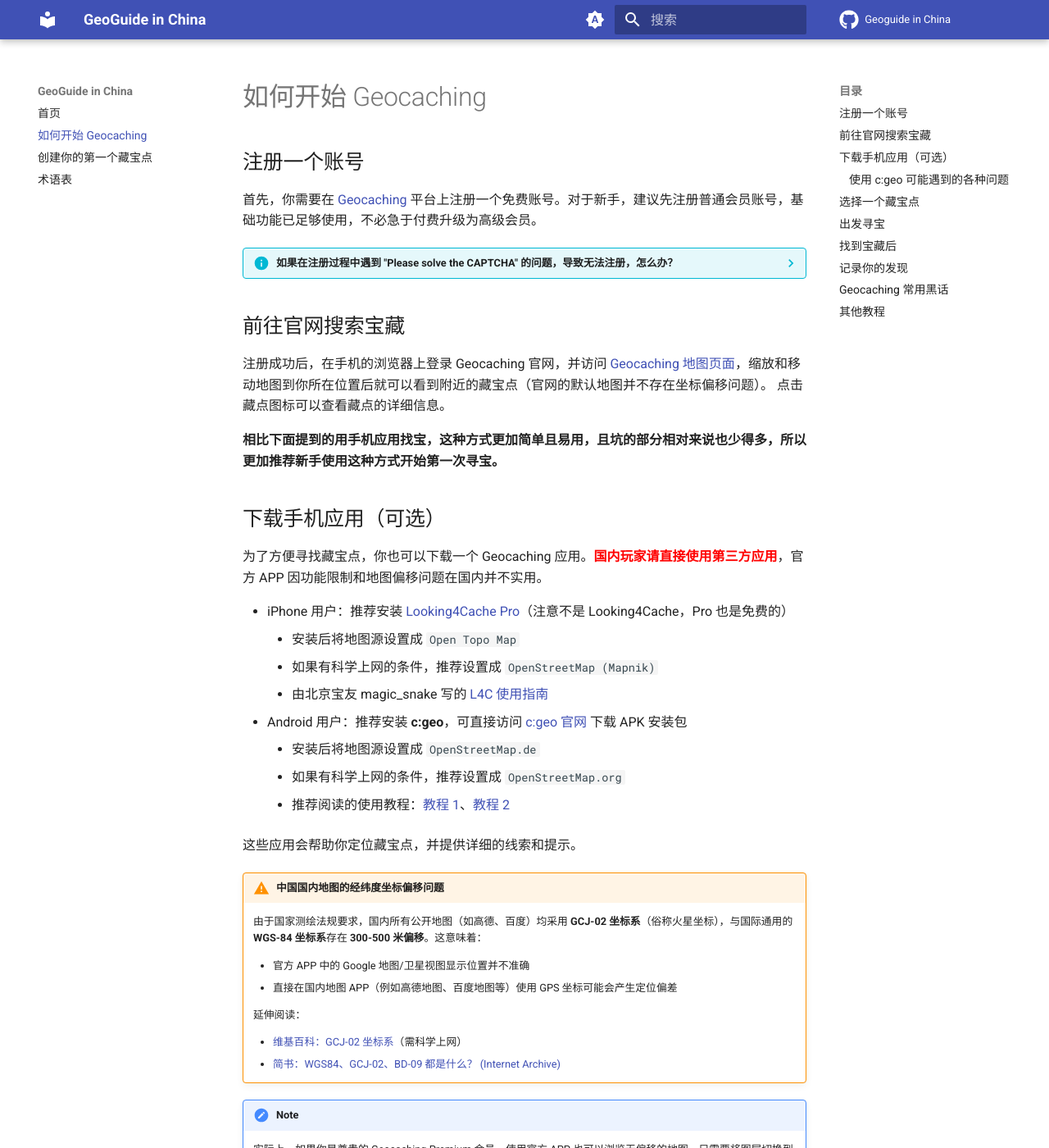
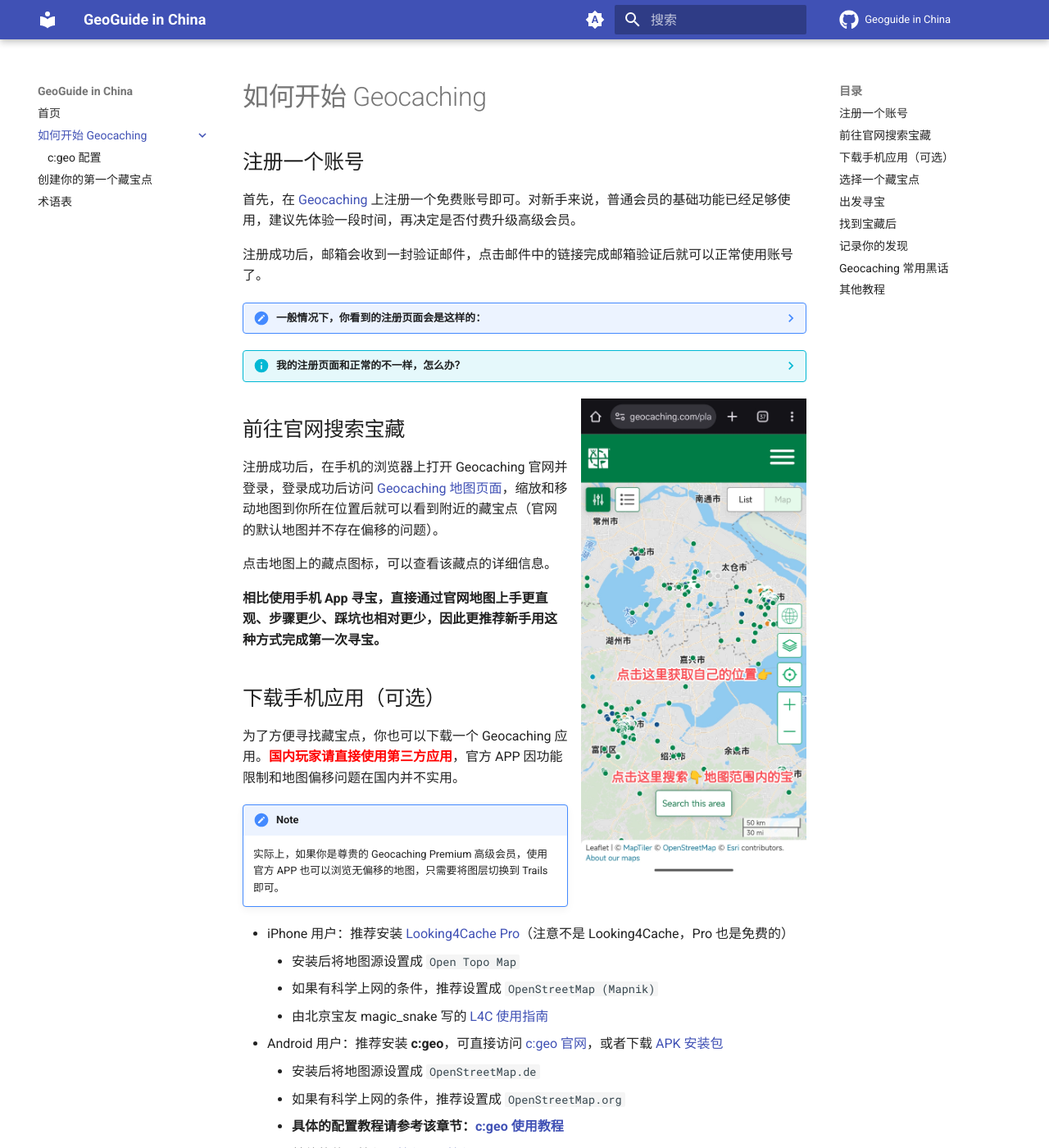
Before and after one commit to Konano/geoguide-in-china, an MkDocs documentation site: the page built from docs/getting-started/index.md, in a window 1280 px wide and 1400 px high. Shown: the whole window at 82% size. Built offline with MkDocs 1.6.1 and Material for MkDocs 9.7.7, drawn with Linux system fonts in a browser that asks for light colours; comment, search, counter and statistics services are not loaded; some of the changed text lies outside the part shown.

Commit message:
完善了 getting-started 的内容

```diff
--- a/docs/getting-started.md
+++ b/docs/getting-started/index.md
@@ -2,47 +2,56 @@
 
 ## 注册一个账号
 
-首先，你需要在 [Geocaching](https://www.geocaching.com/account/join) 平台上注册一个免费账号。对于新手，建议先注册普通会员账号，基础功能已足够使用，不必急于付费升级为高级会员。
+首先，在 [Geocaching](https://www.geocaching.com/account/join) 上注册一个免费账号即可。对新手来说，普通会员的基础功能已经足够使用，建议先体验一段时间，再决定是否付费升级高级会员。
 
-??? info "如果在注册过程中遇到 "Please solve the CAPTCHA" 的问题，导致无法注册，怎么办？"
-    <div align="center">
-        ![CAPTCHA 失败界面](./imgs/captcha_failed.png)
-    </div>
+注册成功后，邮箱会收到一封验证邮件，点击邮件中的链接完成邮箱验证后就可以正常使用账号了。
 
-    这是因为 Geocaching 的注册系统使用了 Google 的 reCAPTCHA 验证服务，而该服务在中国大陆有时无法正常使用。
+??? note "一般情况下，你看到的注册页面会是这样的："
 
-    你可以尝试以下方法解决：
+    <figure markdown="span">
+        ![正常的注册页面](./imgs/geocaching-sign-up.jpg){ width="60%" }
+        <figcaption></figcaption>
+    </figure>
 
-    - **通过第三方登录**：如果你有 Google/Apple 账号，可以尝试使用 Google 或 Apple 账号直接登录注册。
-    - **使用 VPN**：如果你有科学上网的条件，可以尝试开启 VPN，然后重新访问注册页面。
-    - **切换网络环境**：切换网络（例如从 Wi-Fi 换成移动蜂窝数据）有时也能解决问题。
-    - <del>实在不行，还可以找有条件的人帮忙注册。</del>
+??? info "我的注册页面和正常的不一样，怎么办？"
 
-    如果你能看到下方完整的注册表格和验证码，说明问题已经解决了！
+    如果你发现注册页面样式异常、表单不完整（例如看不到用户名/密码输入框）、**Sign Up** 按钮一直是灰色不可点击，或提示 **“Please solve the CAPTCHA”**，通常是因为页面需要加载一些文件资源，但在某些网络环境下加载失败或不完整导致的。
 
-    <div align="center">
-        ![CAPTCHA 成功界面](./imgs/captcha_success.png)
-    </div>
+    你可以按下面方式依次尝试：
+
+    - **使用第三方账号登录/注册**：如果你有 Google / Apple 账号，可直接用它们注册或登录。
+    - **使用 VPN**：如具备科学上网条件，开启 VPN 后刷新页面或重新打开注册链接。
+    - **切换网络环境**：例如从 Wi‑Fi 切换到移动蜂窝数据（或反过来）后重试。
+    - <del>实在不行，可以请有条件的朋友代为协助注册。</del>
+
+    当你能看到完整的注册表单，并且验证码正常出现并完成加载时，通常就可以继续注册了。
+
+![Geocaching 地图页面截图](./imgs/geocaching-mobile.jpg){ width="40%" align=right }
 
 ## 前往官网搜索宝藏
 
-注册成功后，在手机的浏览器上登录 Geocaching 官网，并访问 [Geocaching 地图页面](https://www.geocaching.com/play/map)，缩放和移动地图到你所在位置后就可以看到附近的藏宝点（官网的默认地图并不存在坐标偏移问题）。
-点击藏点图标可以查看藏点的详细信息。
+注册成功后，在手机的浏览器上打开 Geocaching 官网并登录，登录成功后访问 [Geocaching 地图页面](https://www.geocaching.com/play/map)，缩放和移动地图到你所在位置后就可以看到附近的藏宝点（官网的默认地图并不存在偏移的问题）。
 
-**相比下面提到的用手机应用找宝，这种方式更加简单且易用，且坑的部分相对来说也少得多，所以更加推荐新手使用这种方式开始第一次寻宝。**
+点击地图上的藏点图标，可以查看该藏点的详细信息。
+
+**相比使用手机 App 寻宝，直接通过官网地图上手更直观、步骤更少、踩坑也相对更少，因此更推荐新手用这种方式完成第一次寻宝。**
 
 ## 下载手机应用（可选）
 
 为了方便寻找藏宝点，你也可以下载一个 Geocaching 应用。<span style="color:red">**国内玩家请直接使用第三方应用**</span>，官方 APP 因功能限制和地图偏移问题在国内并不实用。
 
+!!! note
+    实际上，如果你是尊贵的 Geocaching Premium 高级会员，使用官方 APP 也可以浏览无偏移的地图，只需要将图层切换到 Trails 即可。
+
 - iPhone 用户：推荐安装 [Looking4Cache Pro](https://apps.apple.com/cn/app/looking4cache-pro/id532870466)（注意不是 Looking4Cache，Pro 也是免费的）
     - 安装后将地图源设置成 `Open Topo Map`
     - 如果有科学上网的条件，推荐设置成 `OpenStreetMap (Mapnik)`
     - 由北京宝友 magic_snake 写的 [L4C 使用指南](https://www.geocaching.cn/2017/12/l4c-an-ios-geocaching-app-by-magic-snake/)
-- Android 用户：推荐安装 **c:geo**，可直接访问 [c:geo 官网](https://www.cgeo.org/) 下载 APK 安装包
+- Android 用户：推荐安装 **c:geo**，可直接访问 [c:geo 官网](https://www.cgeo.org/)，或者下载 [APK 安装包](https://g.nano.ac/https://github.com/cgeo/cgeo/releases/download/market_20260102/cgeo-release_20260102.apk)
     - 安装后将地图源设置成 `OpenStreetMap.de`
     - 如果有科学上网的条件，推荐设置成 `OpenStreetMap.org`
-    - 推荐阅读的使用教程：[教程 1](https://www.geocaching.cn/2018/02/c-geo-in-geocaching/)、[教程 2](https://www.geocaching.cn/2023/05/first-cache-basic-cgeo-tutorial/)
+    - **具体的配置教程请参考该章节：[c:geo 使用教程](./cgeo.md)**
+    - 其他的使用教程：[教程 1](https://www.geocaching.cn/2018/02/c-geo-in-geocaching/)、[教程 2](https://www.geocaching.cn/2023/05/first-cache-basic-cgeo-tutorial/)
 
 这些应用会帮助你定位藏宝点，并提供详细的线索和提示。
 
@@ -56,19 +65,6 @@
 
     - [维基百科：GCJ-02 坐标系](https://zh.wikipedia.org/wiki/%E4%B8%AD%E5%8D%8E%E4%BA%BA%E6%B0%91%E5%85%B1%E5%92%8C%E5%9B%BD%E5%9C%B0%E7%90%86%E6%95%B0%E6%8D%AE%E9%99%90%E5%88%B6#%E5%9D%90%E6%A0%87%E7%B3%BB%E5%AE%9E%E7%8E%B0)（需科学上网）
     - [简书：WGS84、GCJ-02、BD-09 都是什么？](https://www.jianshu.com/p/559029832a67) [(Internet Archive)](https://web.archive.org/web/20250325135750/https://www.jianshu.com/p/559029832a67)
-
-!!! note
-    实际上，如果你是尊贵的 Geocaching Premium 会员，使用官方 APP 也可以浏览无偏移的地图，只需要将图层切换到 Trails 即可。
-
-### 使用 c:geo 可能遇到的各种问题
-
-??? info "我注册时是通过第三方渠道登录的，但 c:geo 只能通过账号和密码登录，怎么办？"
-    这是因为 c:geo 目前只支持账号密码登录方式，而不支持第三方登录（如 Google、Apple 等）。
-
-    如果你注册时是通过第三方渠道登录的，则需要退出登录后，通过官网的 [忘记密码](https://www.geocaching.com/account/signin/requestpassword) 功能，设置一个新的密码。
-    （注：设置密码并不影响你之后继续通过第三方渠道登录）
-
-    密码设置完成后，你就可以用新的密码登录 c:geo 了。
 
 ## 选择一个藏宝点
 
@@ -119,7 +115,7 @@
 
 ## Geocaching 常用黑话
 
-在寻宝过程中可能还会遇到一些 Geocaching 特有的术语和缩写，以下是一些常见的黑话。亦可以参考[术语表](/glossary)。
+在寻宝过程中可能还会遇到一些 Geocaching 特有的术语和缩写，以下是一些常见的黑话。亦可以参考[术语表](../glossary.md)。
 
 - **Cache**：藏宝点或容器本身
 - **CO**：Cache Owner，藏宝点的拥有者或创建者
--- a/mkdocs.yml
+++ b/mkdocs.yml
@@ -13,6 +13,7 @@
   features:
     - navigation.instant
     - navigation.instant.prefetch
+    - navigation.indexes
   palette:
     # Palette toggle for automatic mode
     - media: "(prefers-color-scheme)"
@@ -35,7 +36,9 @@
         name: Switch to system preference
 nav:
   - index.md
-  - getting-started.md
+  - 如何开始 Geocaching:
+    - getting-started/index.md
+    - getting-started/cgeo.md
   - hiding-a-cache.md
   - glossary.md
   # - faq.md
@@ -45,3 +48,6 @@
   - admonition
   - pymdownx.details
   - pymdownx.superfences
+  - attr_list
+  - md_in_html
+  - pymdownx.blocks.caption
```
Also changed, not shown: docs/getting-started/cgeo.md (added, +36 -0 lines), docs/index.md (+1 -1 lines), docs/getting-started/imgs/cgeo-1.jpg (added), docs/getting-started/imgs/cgeo-2.jpg (added), docs/getting-started/imgs/cgeo-3.jpg (added), docs/getting-started/imgs/cgeo-4.jpg (added), docs/getting-started/imgs/cgeo-5.jpg (added), docs/getting-started/imgs/geocaching-mobile.jpg (added), docs/getting-started/imgs/geocaching-sign-up.jpg (added), docs/imgs/captcha_failed.png (deleted), docs/imgs/captcha_success.png (deleted).
